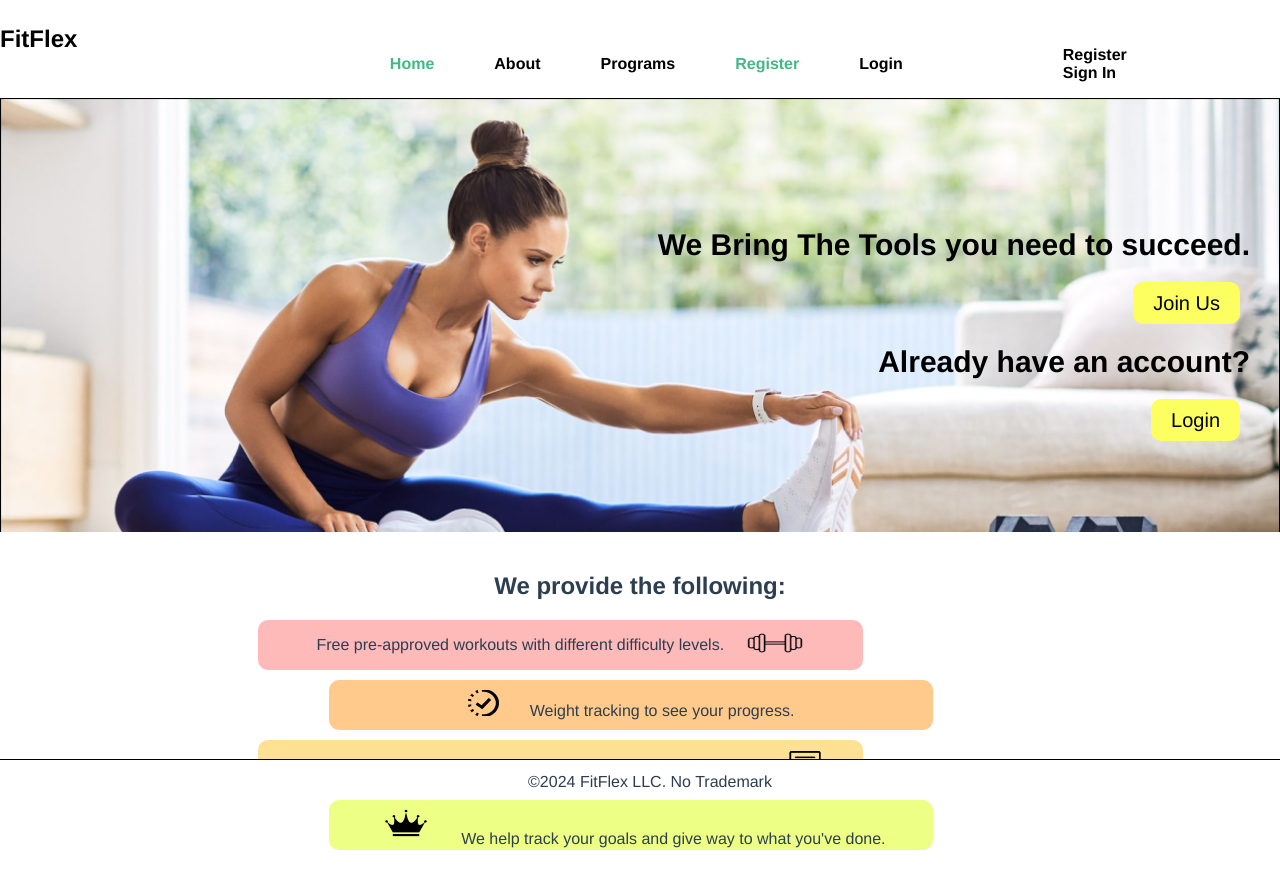
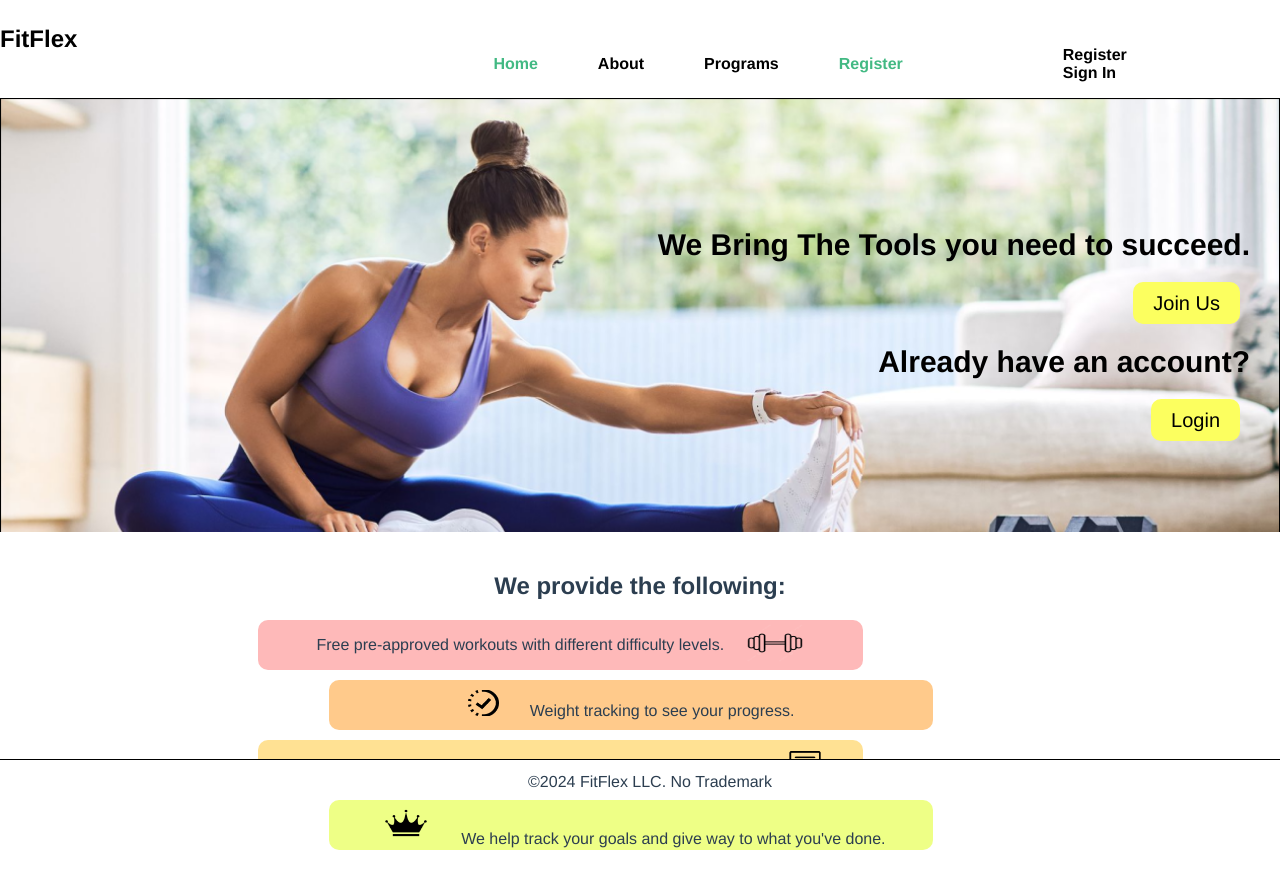
Before and after one commit to 3choz/Fitflex-Frontend, a Vue app: page / in a window 1280 px wide. Shown: the top 888 px of the page. Built offline with nearby package versions, Linux system fonts and the light colour scheme.

Commit message:
Verified Navbar

```diff
--- a/src/components/NavBar.vue
+++ b/src/components/NavBar.vue
@@ -9,11 +9,6 @@
           <li><a href="#"><router-link to="/programs">Programs</router-link></a> </li>
           <li v-if="isSignedIn"><a href="#"><router-link to="/stats">Statistics</router-link></a> </li>
           <li v-if="!isSignedIn"><a href="#"><router-link to="/">Register</router-link></a></li>
-          <li v-if="!isSignedIn"><a href="#"><router-link to="/login">Login</router-link></a></li>
-
-          <!-- Why do we have these? -->
-          <!--<li v-if="isSignedIn"><a href="#"><router-link to="/profile">Profile</router-link></a></li>-->
-          <!--<li><a href="#"><router-link to="/testapi">Test Api</router-link></a> </li>-->
         </ul>
       </nav>
     </div>
@@ -33,8 +28,6 @@
             <li><a href="#"><router-link to="/register">Register</router-link></a></li>
             <li><a href="#"><router-link to="/login">Sign In</router-link></a></li>
           </template>
-
-
         </ul>
       </nav>
     </div>
```
